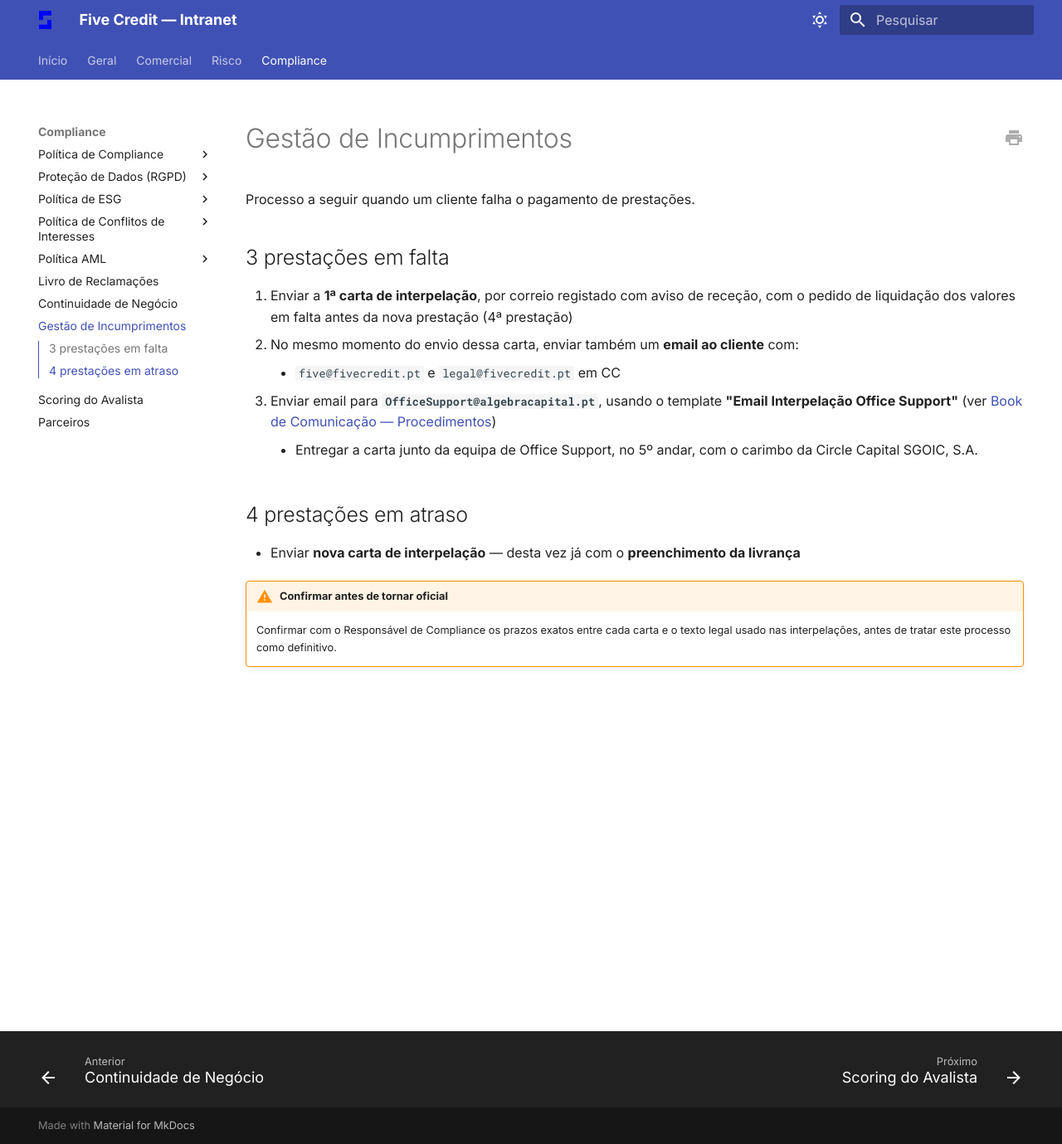
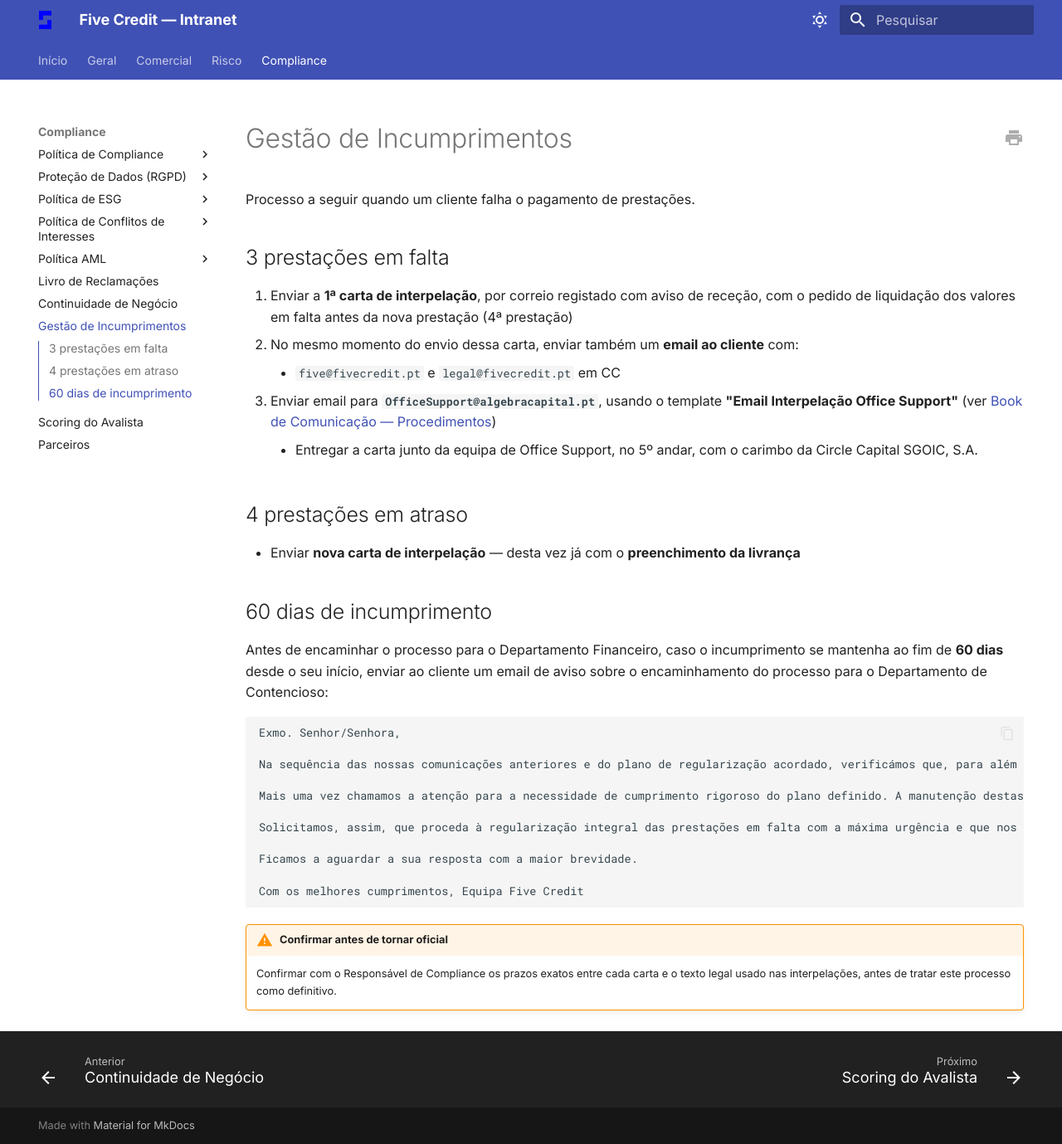
Before and after one commit to lxpartners/intranet_FiveCredit, an MkDocs documentation site: the page built from docs/compliance/gestao-incumprimentos.md, in a window 1280 px wide and 1379 px high. Shown: the whole window at 83% size. Built offline with MkDocs 1.6.1 and Material for MkDocs 9.7.7, drawn with Linux system fonts in a browser that asks for light colours.

Commit message:
Sincroniza fluxo de trabalho com documento atualizado e adiciona aviso de 60 dias

````diff
--- a/docs/compliance/gestao-incumprimentos.md
+++ b/docs/compliance/gestao-incumprimentos.md
@@ -17,6 +17,26 @@ Processo a seguir quando um cliente falha o pagamento de prestações.
 
 - Enviar **nova carta de interpelação** — desta vez já com o **preenchimento da livrança**
 
+## 60 dias de incumprimento
+
+Antes de encaminhar o processo para o Departamento Financeiro, caso o incumprimento se mantenha ao fim
+de **60 dias** desde o seu início, enviar ao cliente um email de aviso sobre o encaminhamento do processo
+para o Departamento de Contencioso:
+
+```
+Exmo. Senhor/Senhora,
+
+Na sequência das nossas comunicações anteriores e do plano de regularização acordado, verificámos que, para além da prestação com vencimento em xx/xx/xxxx, no montante de xxx,xx €, relativa à prestação de março, se encontra igualmente em falta a prestação com vencimento em xx/xx/xxxx, no montante de xxx,xx €, relativa à prestação de (mês em causa).
+
+Mais uma vez chamamos a atenção para a necessidade de cumprimento rigoroso do plano definido. A manutenção destas prestações em atraso poderá implicar, sem nova comunicação, o encaminhamento imediato do processo para o nosso Departamento de Contencioso, com o consequente desencadeamento dos competentes procedimentos legais para cobrança judicial da dívida, nos termos já anteriormente transmitidos.
+
+Solicitamos, assim, que proceda à regularização integral das prestações em falta com a máxima urgência e que nos remeta o respetivo comprovativo de pagamento, bem como os comprovativos das prestações subsequentes logo que liquidadas, de modo a permitir a atualização da sua situação em sistema.
+
+Ficamos a aguardar a sua resposta com a maior brevidade.
+
+Com os melhores cumprimentos, Equipa Five Credit
+```
+
 !!! warning "Confirmar antes de tornar oficial"
     Confirmar com o Responsável de Compliance os prazos exatos entre cada carta e o texto legal usado nas
     interpelações, antes de tratar este processo como definitivo.
--- a/mkdocs.yml
+++ b/mkdocs.yml
@@ -71,6 +71,7 @@ nav:
           - "Fase 4 — Avaliação": fluxo-trabalho/fase-4-avaliacao.md
           - "Fase 5 — KYC & RCBE": fluxo-trabalho/fase-5-kyc-rcbe.md
           - "Fase 6 — Formalização": fluxo-trabalho/fase-6-formalizacao.md
+          - "Fase 7 — Renovação de Dados": fluxo-trabalho/fase-7-renovacao.md
       - Segurança da Informação: seguranca/seguranca-informacao.md
       - Glossário: geral/glossario.md
       - Prazos e Obrigações Recorrentes: geral/prazos-obrigacoes.md
````
Also changed, not shown: docs/fluxo-trabalho/fase-2-candidatura.md (+5 -0 lines), docs/fluxo-trabalho/fase-5-kyc-rcbe.md (+12 -1 lines), docs/fluxo-trabalho/fase-6-formalizacao.md (+7 -1 lines), docs/fluxo-trabalho/fase-7-renovacao.md (added, +21 -0 lines).
